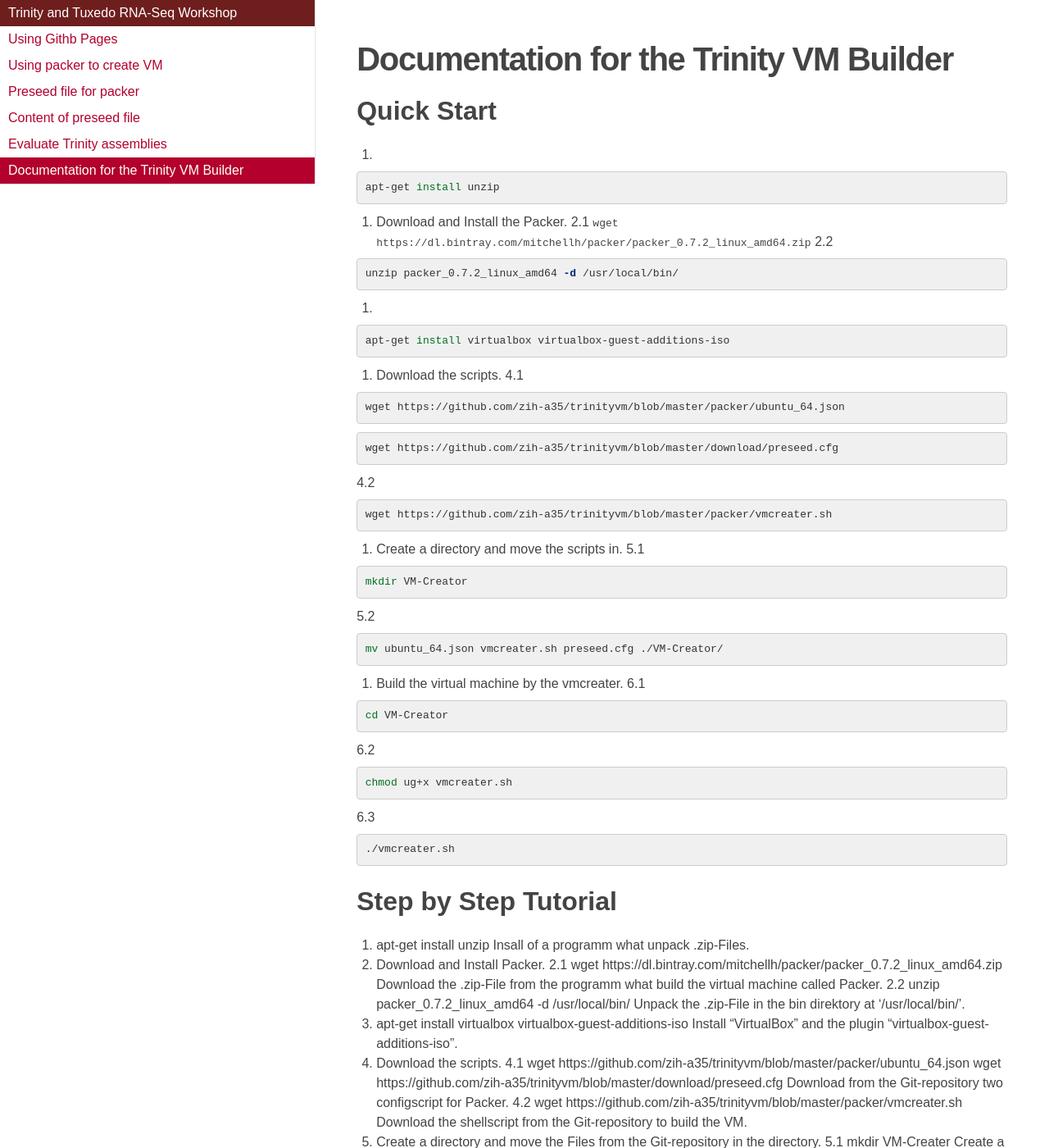
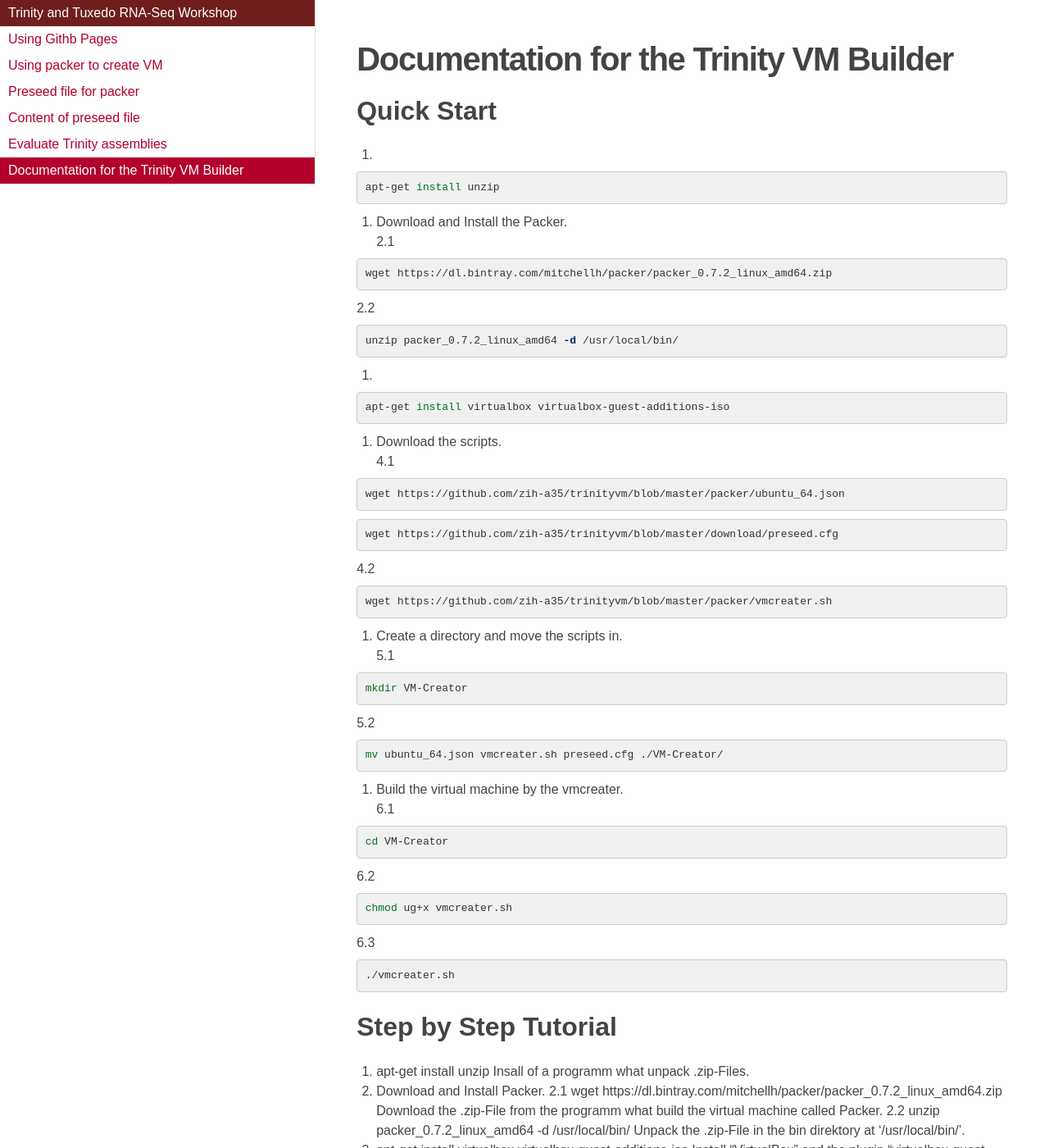
Before and after one commit to freme/trinityvm, a Jekyll site: the page built from pages/5-documentation.md, in a window 1280 px wide and 1400 px high. Shown: the whole window at 82% size. Built offline with Jekyll 4.4.1, drawn with Linux system fonts in a browser that asks for light colours; part of the change alters nothing that is shown.

Commit message:
Change to the old source syntax and add 2 blanks at the end of the lines

```diff
--- a/pages/5-documentation.md
+++ b/pages/5-documentation.md
@@ -9,7 +9,7 @@ Quick Start
 
 1. {% highlight bash %}apt-get install unzip{% endhighlight %}
 2. Download and Install the Packer.
-2.1 `wget https://dl.bintray.com/mitchellh/packer/packer_0.7.2_linux_amd64.zip`
+2.1 {% highlight bash %}wget https://dl.bintray.com/mitchellh/packer/packer_0.7.2_linux_amd64.zip{% endhighlight %}
 2.2 {% highlight bash %}unzip packer_0.7.2_linux_amd64 -d /usr/local/bin/{% endhighlight %}
 3. {% highlight bash %}apt-get install virtualbox virtualbox-guest-additions-iso{% endhighlight %}
 4. Download the scripts.
```
